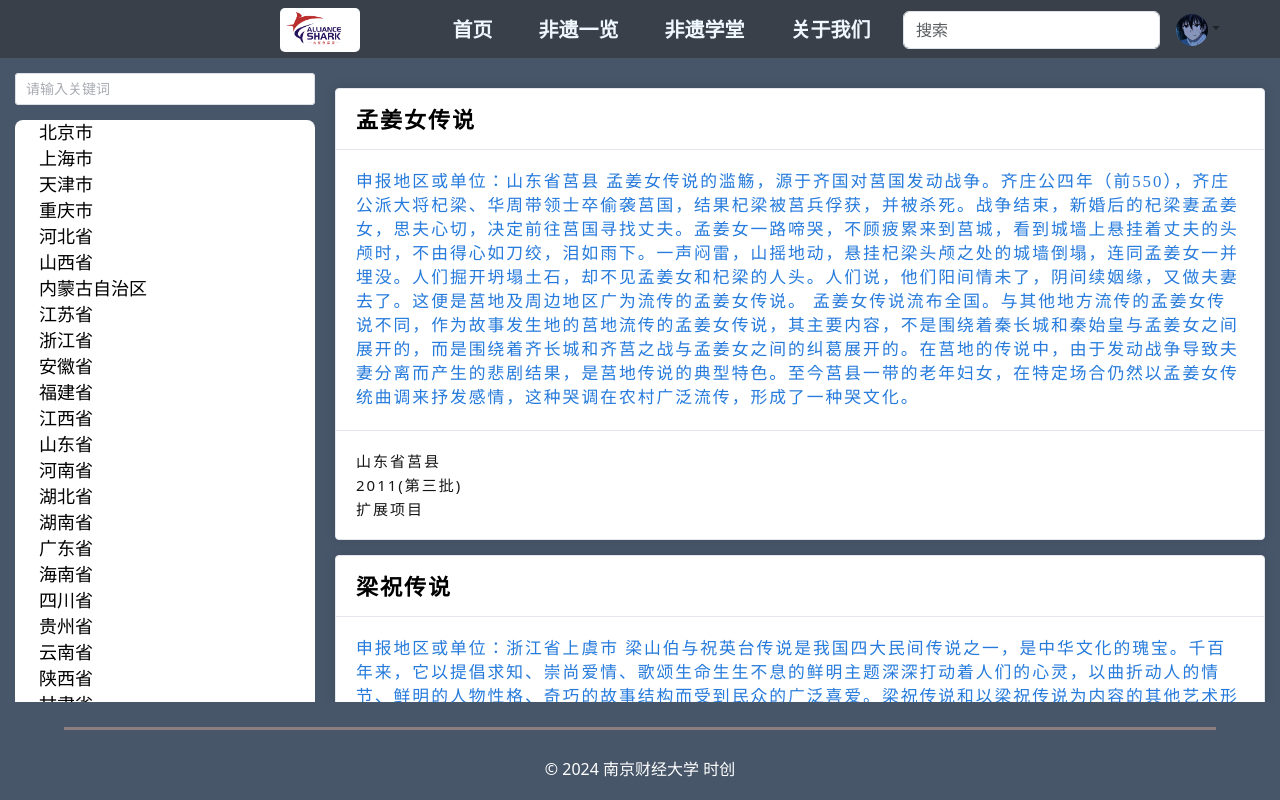
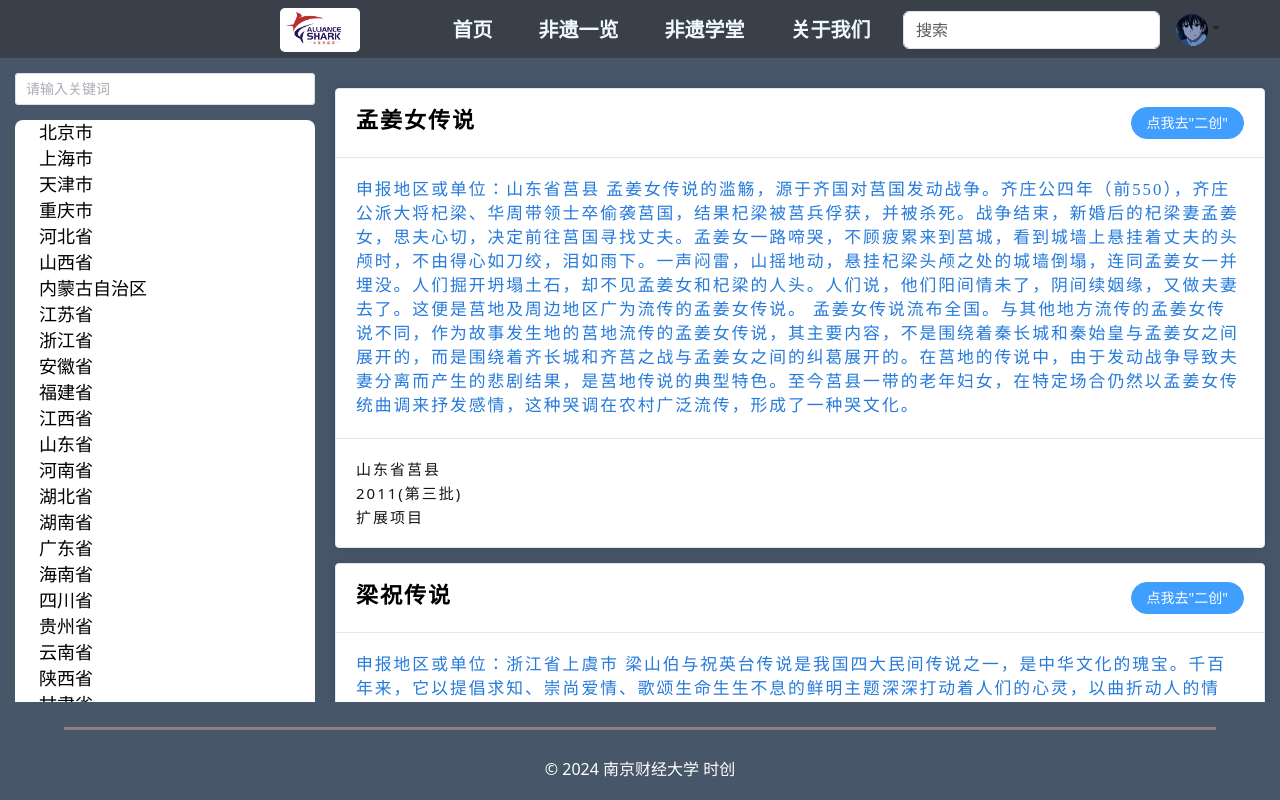
Before and after one commit to Sakury71/pc-project, a Vue app: page /article in a window 1280 px wide. Built offline with nearby package versions, Linux system fonts and the light colour scheme.

Commit message:
ai二创网站跳转

```diff
--- a/src/views/ArticleIndexView.vue
+++ b/src/views/ArticleIndexView.vue
@@ -170,6 +170,9 @@ var handleNodeClick = function (node) {
     dataResources.value = response;
   });
 };
+var webPageRedirection = function () {
+  window.location.href = 'https://klingai.kuaishou.com/'
+}
 
 </script>
 <template>
@@ -194,6 +197,7 @@ var handleNodeClick = function (node) {
             <template #header>
               <div class="card-header">
                 <span>{{ item.name }}</span>
+                <el-button type="primary" round style="" @click="webPageRedirection()">点我去"二创"</el-button>
               </div>
             </template>
             <div class="card-content">{{ item.details }}</div>
@@ -266,6 +270,8 @@ var handleNodeClick = function (node) {
 }
 
 .card-header {
+  display: flex;
+  justify-content: space-between;
   font-size: 22px;
   font-weight: 700;
   line-height: 24px;
```
